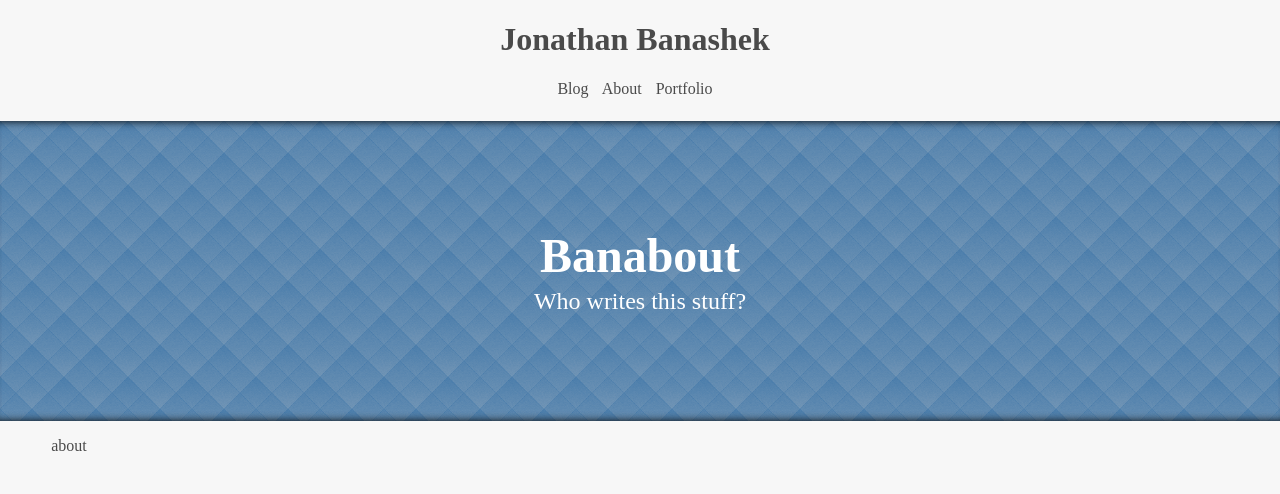
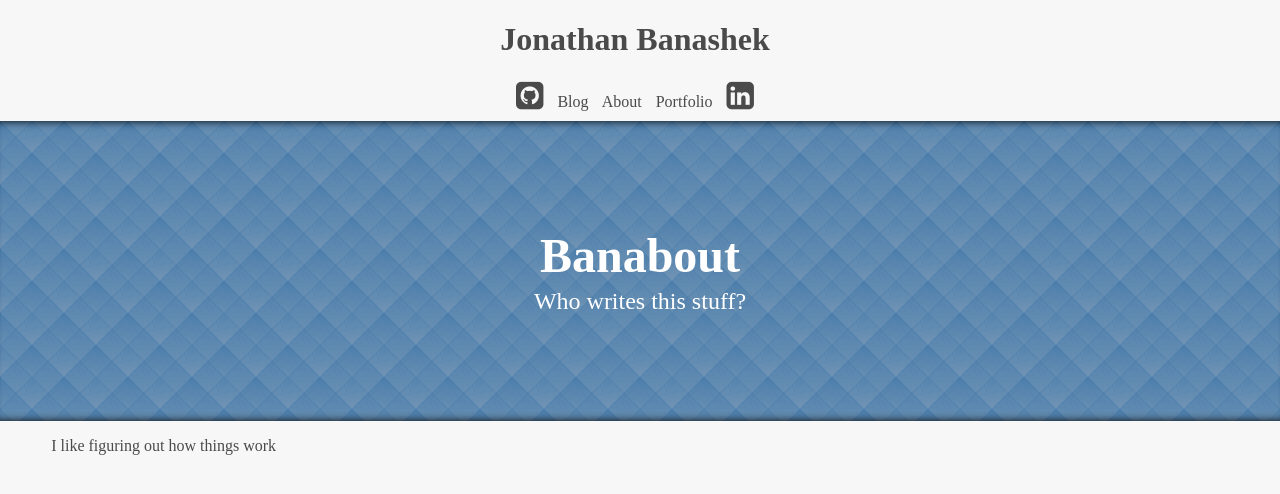
Before and after one commit to Banashek/banashek.github.io, a Jekyll site: the page built from about.html, in a window 1280 px wide. Shown: the top 494 px of the page. Built offline with Jekyll 4.4.1, drawn with Linux system fonts in a browser that asks for light colours; nearby versions of some CDN libraries; some web fonts are replaced; Markdown is read by kramdown in place of the engine named in the settings.

Commit message:
Adding font-awesome logos to header

```diff
--- a/_layouts/default.html
+++ b/_layouts/default.html
@@ -6,6 +6,7 @@
     <meta name="viewport" content="width=device-width, initial-scale=1, maximum-scale=1">
     <link href='https://fonts.googleapis.com/css?family=Architects+Daughter' rel='stylesheet' type='text/css'>
     <link rel="stylesheet" type="text/css" href="/stylesheets/default_layout.css" media="screen" />
+    <link rel="stylesheet" href="//maxcdn.bootstrapcdn.com/font-awesome/4.3.0/css/font-awesome.min.css">
 
     <!--[if lt IE 9]>
     <script src="//html5shiv.googlecode.com/svn/trunk/html5.js"></script>
@@ -18,9 +19,11 @@
     <header id="main-header">
       <div class="inner">
         <h1><a href="{{ site.url }}/" id="header_name"> {{ site.name }} </a></h1>
+        <a href="https://www.github.com/banashek"><span class="fa fa-github-square fa-2x"></span></a>
         <a href="{{ site.url }}/blog.html">Blog</a>
         <a href="{{ site.url }}/about.html">About</a>
         <a href="{{ site.url }}/portfolio.html">Portfolio</a>
+        <a href="https://www.linkedin.com/pub/jonathan-banashek/30/409/758"><span class="fa fa-linkedin-square fa-2x"></span></a>
       </div>
     </header>
 
--- a/about.html
+++ b/about.html
@@ -4,4 +4,4 @@
 hero-text: Banabout
 hero-subtext: Who writes this stuff?
 ---
-<p>about</p>
+<p>I like figuring out how things work</p>
--- a/stylesheets/default_layout.css
+++ b/stylesheets/default_layout.css
@@ -59,11 +59,15 @@
   color: #4A4A4A;
 }
 
+#inner {
+  vertical-align: middle;
+}
+
 h1 {
   color: #FF6138;
 }
 
-#main-content, footer {
+#main-content{
   margin: 0px 4%;
 }
 
```
